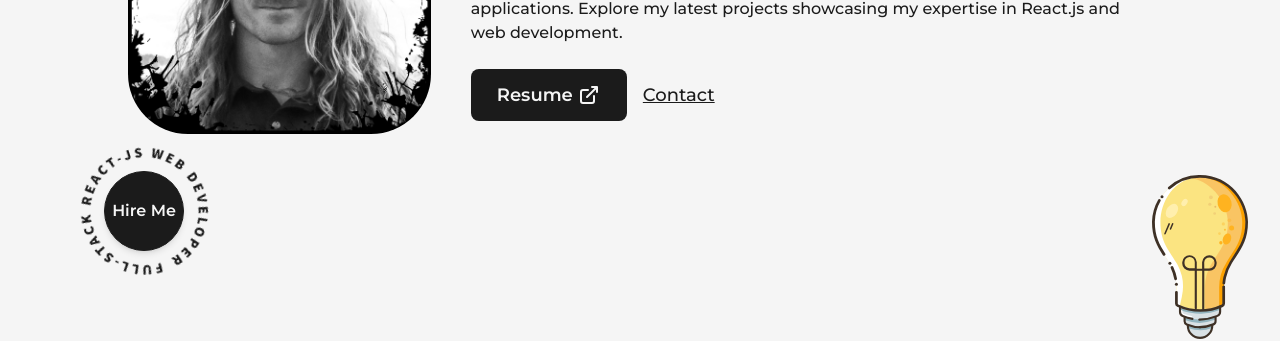
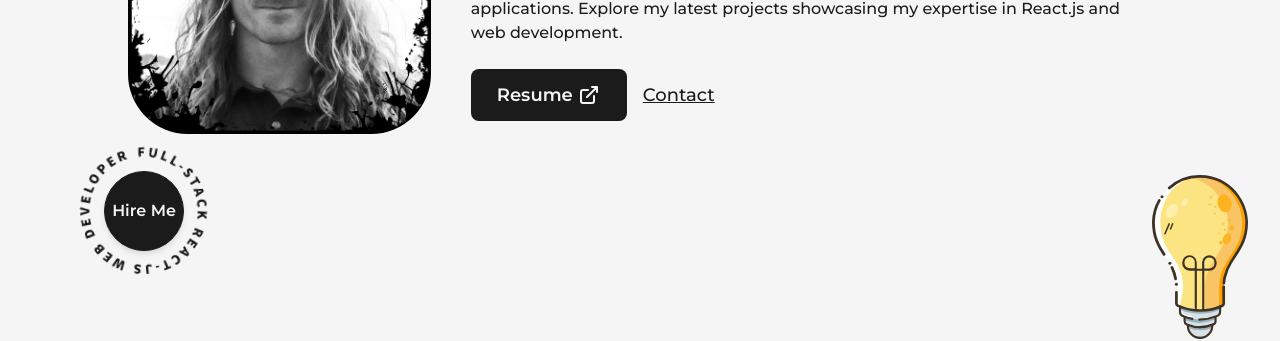
Before and after one commit to PaulMRob/portfolio, a Next.js app: page / in a window 1280 px wide. Shown: the part 461-802 px from the top of the page. Built offline with nearby package versions, Linux system fonts and the light colour scheme.

Commit message:
slower text rotation

```diff
--- a/tailwind.config.js
+++ b/tailwind.config.js
@@ -17,7 +17,7 @@ module.exports = {
         primaryDark: "#58E6D9", // 80,230,217
       },
       animation: {
-        "spin-slow": "spin 8s linear infinite",
+        "spin-slow": "spin 24s linear infinite",
       },
       backgroundImage: {
         circularLight:
```
